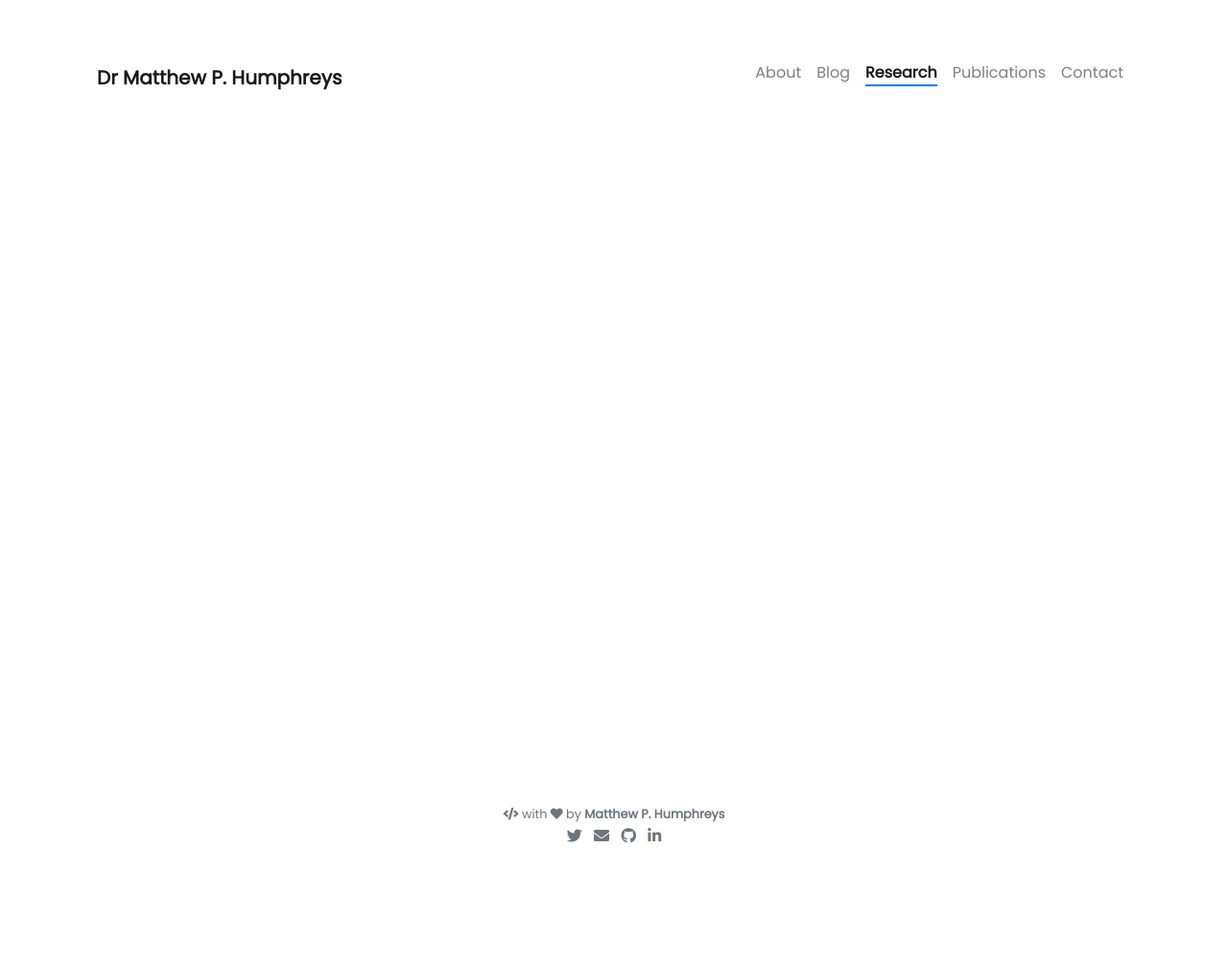
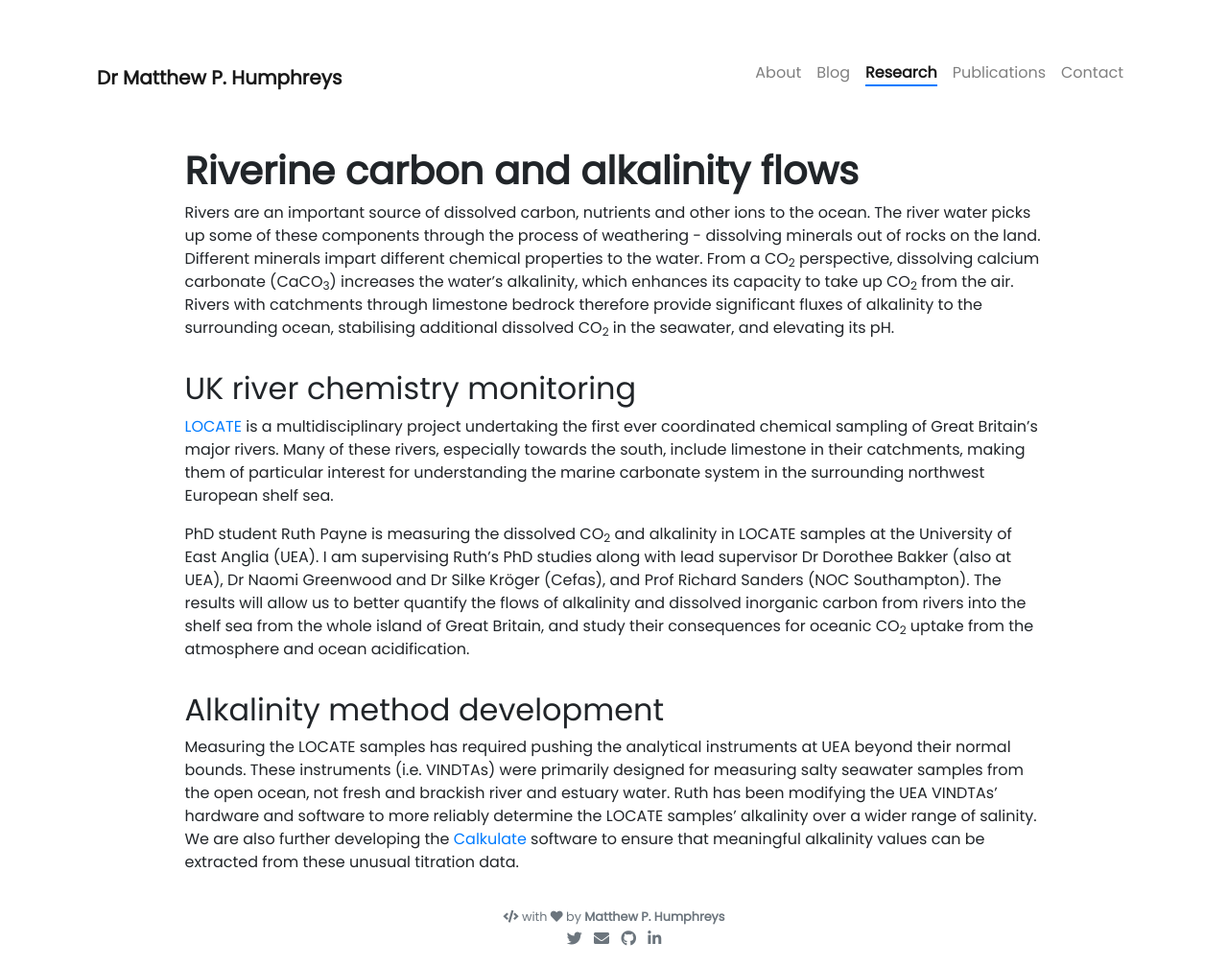
Before and after one commit to mvdh7/mvdh7.github.io, a Jekyll site: the page built from _projects/350-locate.md, in a window 1280 px wide. Shown: the whole page at 96% size. Built offline with Jekyll 4.4.1, drawn with Linux system fonts in a browser that asks for light colours; nearby versions of some CDN libraries; comment, search, counter and statistics services are not loaded; before the commit the page ends 900 px from its top, so only the background shows below that.

Commit message:
Update LOCATE page

```diff
--- a/_projects/350-locate.md
+++ b/_projects/350-locate.md
@@ -1,5 +1,5 @@
 ---
-name: Riverine carbon flows
+name: Riverine carbon and alkalinity flows
 tools: [Limnology, Seawater chemistry]
 image:
 description: LOCATE is a multidisciplinary project undertaking the first ever coordinated sampling of Great Britain's major rivers.
@@ -7,3 +7,17 @@ external_url: http://locate.ac.uk/
 ---
 
 <!-- https://raw.githubusercontent.com/mvdh7/mvdh7.github.io/master/images/locate.png -->
+
+# **Riverine carbon and alkalinity flows**
+
+Rivers are an important source of dissolved carbon, nutrients and other ions to the ocean. The river water picks up some of these components through the process of weathering - dissolving minerals out of rocks on the land. Different minerals impart different chemical properties to the water. From a CO<sub>2</sub> perspective, dissolving calcium carbonate (CaCO<sub>3</sub>) increases the water's alkalinity, which enhances its capacity to take up CO<sub>2</sub> from the air. Rivers with catchments through limestone bedrock therefore provide significant fluxes of alkalinity to the surrounding ocean, stabilising additional dissolved CO<sub>2</sub> in the seawater, and elevating its pH.
+
+## UK river chemistry monitoring
+
+[LOCATE](http://locate.ac.uk/) is a multidisciplinary project undertaking the first ever coordinated chemical sampling of Great Britain's major rivers. Many of these rivers, especially towards the south, include limestone in their catchments, making them of particular interest for understanding the marine carbonate system in the surrounding northwest European shelf sea.
+
+PhD student Ruth Payne is measuring the dissolved CO<sub>2</sub> and alkalinity in LOCATE samples at the University of East Anglia (UEA). I am supervising Ruth's PhD studies along with lead supervisor Dr Dorothee Bakker (also at UEA), Dr Naomi Greenwood and Dr Silke Kröger (Cefas), and Prof Richard Sanders (NOC Southampton). The results will allow us to better quantify the flows of alkalinity and dissolved inorganic carbon from rivers into the shelf sea from the whole island of Great Britain, and study their consequences for oceanic CO<sub>2</sub> uptake from the atmosphere and ocean acidification.
+
+## Alkalinity method development
+
+Measuring the LOCATE samples has required pushing the analytical instruments at UEA beyond their normal bounds. These instruments (i.e. VINDTAs) were primarily designed for measuring salty seawater samples from the open ocean, not fresh and brackish river and estuary water. Ruth has been modifying the UEA VINDTAs' hardware and software to more reliably determine the LOCATE samples' alkalinity over a wider range of salinity. We are also further developing the [Calkulate](calkulate) software to ensure that meaningful alkalinity values can be extracted from these unusual titration data.
```
